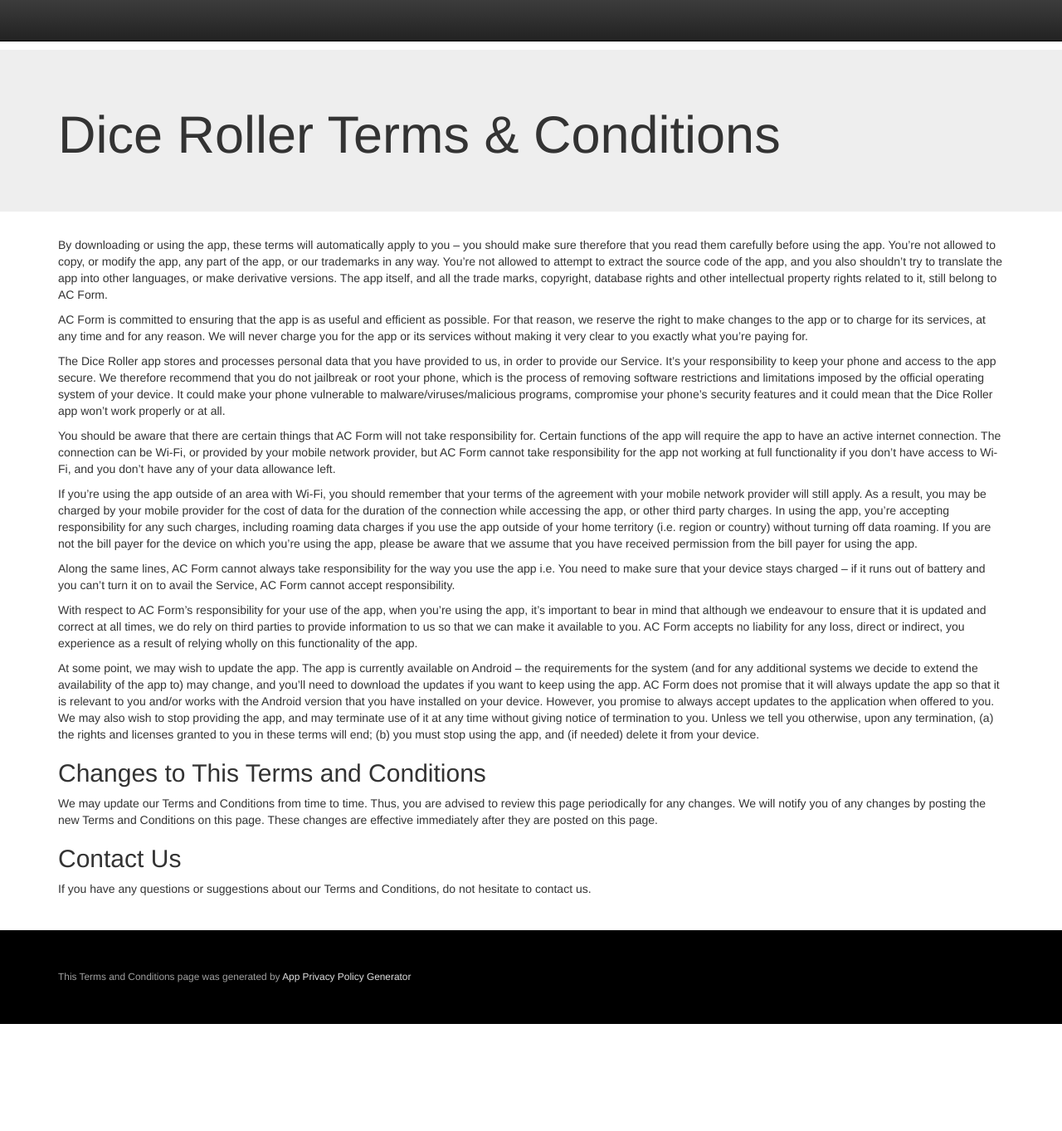
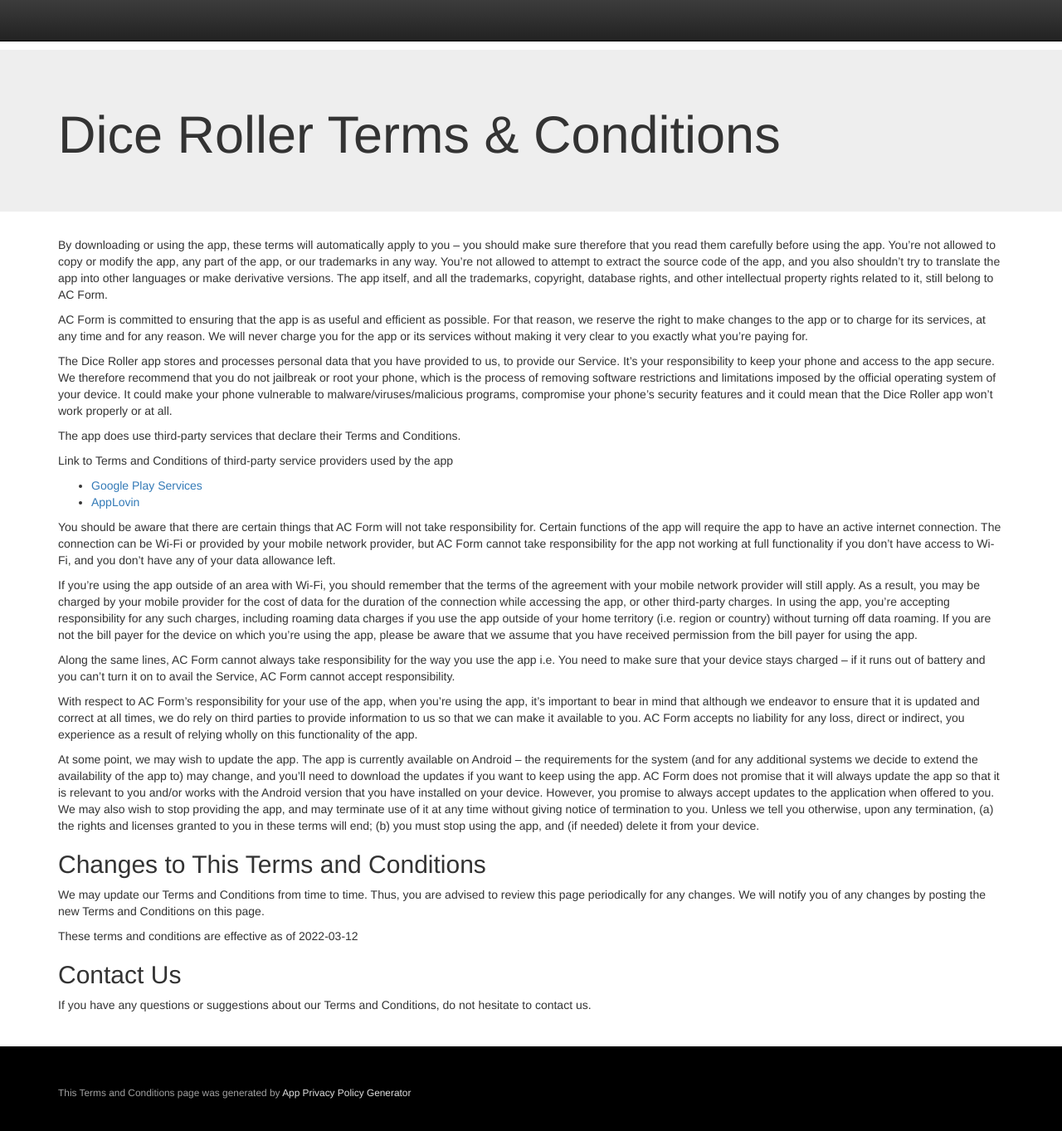
Before and after one commit to ACForm/ACForm.github.io, a Jekyll site: the page built from apps/dice/terms/index.md, in a window 1280 px wide and 1374 px high. Shown: the top 1363 px of the window at 83% size. Built offline with Jekyll 4.4.1, drawn with Linux system fonts in a browser that asks for light colours; nearby versions of some CDN libraries.

Commit message:
Update Privacy Policies and Terms & Conditions

```diff
--- a/_includes/terms.html
+++ b/_includes/terms.html
@@ -1,10 +1,10 @@
 <p>
     By downloading or using the app, these terms will automatically apply to you – you should make sure therefore
     that you read them carefully before using the app.
-    You’re not allowed to copy, or modify the app, any part of the app, or our trademarks in any way.
+    You’re not allowed to copy or modify the app, any part of the app, or our trademarks in any way.
     You’re not allowed to attempt to extract the source code of the app, and you also shouldn’t try
-    to translate the app into other languages, or make derivative versions.
-    The app itself, and all the trade marks, copyright, database rights
+    to translate the app into other languages or make derivative versions.
+    The app itself, and all the trademarks, copyright, database rights,
     and other intellectual property rights related to it, still belong to AC Form.
 </p>
 <p>
@@ -16,7 +16,7 @@
 </p>
 <p>
     The {{ %page.appName% }} app stores and processes personal data that you have provided to us,
-    in order to provide our Service.
+    to provide our Service.
     It’s your responsibility to keep your phone and access to the app secure.
     We therefore recommend that you do not jailbreak or root your phone, which is the process of
     removing software restrictions and limitations imposed by the official operating system of your device.
@@ -25,17 +25,32 @@
     won’t work properly or at all.
 </p>
 <p>
+    The app does use third-party services that declare their Terms and Conditions.
+</p>
+<p>
+    Link to Terms and Conditions of third-party service providers used by the app
+</p>
+<ul>
+    {% for thirdPartyId in page.thirdParty %}
+    {% for thirdPartyData in site.data.thirdParties %}
+    {% if thirdPartyId==thirdPartyData.id %}
+    <li><a href="{{ thirdPartyData.termsUrl }}" target="_blank">{{ thirdPartyData.name }}</a></li>
+    {% endif %}
+    {% endfor %}
+    {% endfor %}
+</ul>
+<p>
     You should be aware that there are certain things that AC Form will not take responsibility for.
     Certain functions of the app will require the app to have an active internet connection.
-    The connection can be Wi-Fi, or provided by your mobile network provider,
+    The connection can be Wi-Fi or provided by your mobile network provider,
     but AC Form cannot take responsibility for the app not working at full functionality
     if you don’t have access to Wi-Fi, and you don’t have any of your data allowance left.
 </p>
 <p>
     If you’re using the app outside of an area with Wi-Fi, you should remember
-    that your terms of the agreement with your mobile network provider will still apply.
+    that the terms of the agreement with your mobile network provider will still apply.
     As a result, you may be charged by your mobile provider for the cost of data
-    for the duration of the connection while accessing the app, or other third party charges.
+    for the duration of the connection while accessing the app, or other third-party charges.
     In using the app, you’re accepting responsibility for any such charges, including roaming data charges
     if you use the app outside of your home territory (i.e. region or country) without turning off data roaming.
     If you are not the bill payer for the device on which you’re using the app,
@@ -48,7 +63,7 @@
 </p>
 <p>
     With respect to AC Form’s responsibility for your use of the app, when you’re using the app,
-    it’s important to bear in mind that although we endeavour to ensure that it is updated and correct at all times,
+    it’s important to bear in mind that although we endeavor to ensure that it is updated and correct at all times,
     we do rely on third parties to provide information to us so that we can make it available to you.
     AC Form accepts no liability for any loss, direct or indirect, you experience
     as a result of relying wholly on this functionality of the app.
@@ -73,8 +88,11 @@
     We may update our Terms and Conditions from time to time.
     Thus, you are advised to review this page periodically for any changes.
     We will notify you of any changes by posting the new Terms and Conditions on this page.
-    These changes are effective immediately after they are posted on this page.
 </p>
+<p>
+    These terms and conditions are effective as of 2022-03-12
+</p>
+
 <h2>Contact Us</h2>
 <p>
     If you have any questions or suggestions about our Terms and Conditions, do not hesitate to contact us.
--- a/apps/dice/terms/index.md
+++ b/apps/dice/terms/index.md
@@ -4,4 +4,7 @@
 noMenu: true
 appName: Dice Roller
 appPackage: pl.acform.android.dice
+thirdParty:
+  - play
+  - applovin
 ---
```
Also changed, not shown: _data/privacyThirdParties.yml (deleted, +0 -24 lines), _data/thirdParties.yml (added, +10 -0 lines), _includes/privacy.html (+23 -19 lines), apps/bankcalc/privacy/index.md (+1 -1 lines), apps/bankcalc/terms/index.md (+3 -0 lines), apps/torch/terms/index.md (+3 -0 lines).
